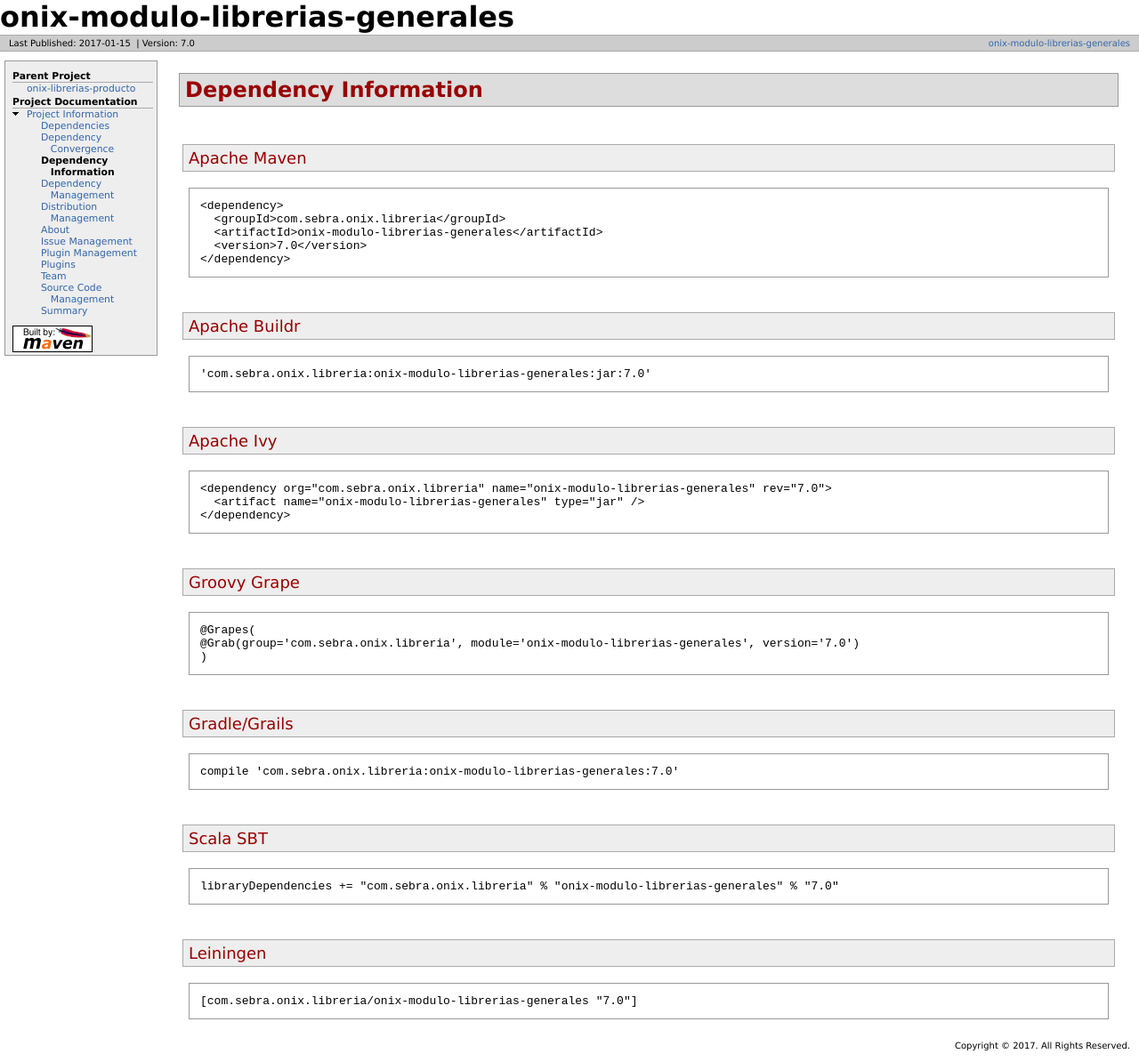
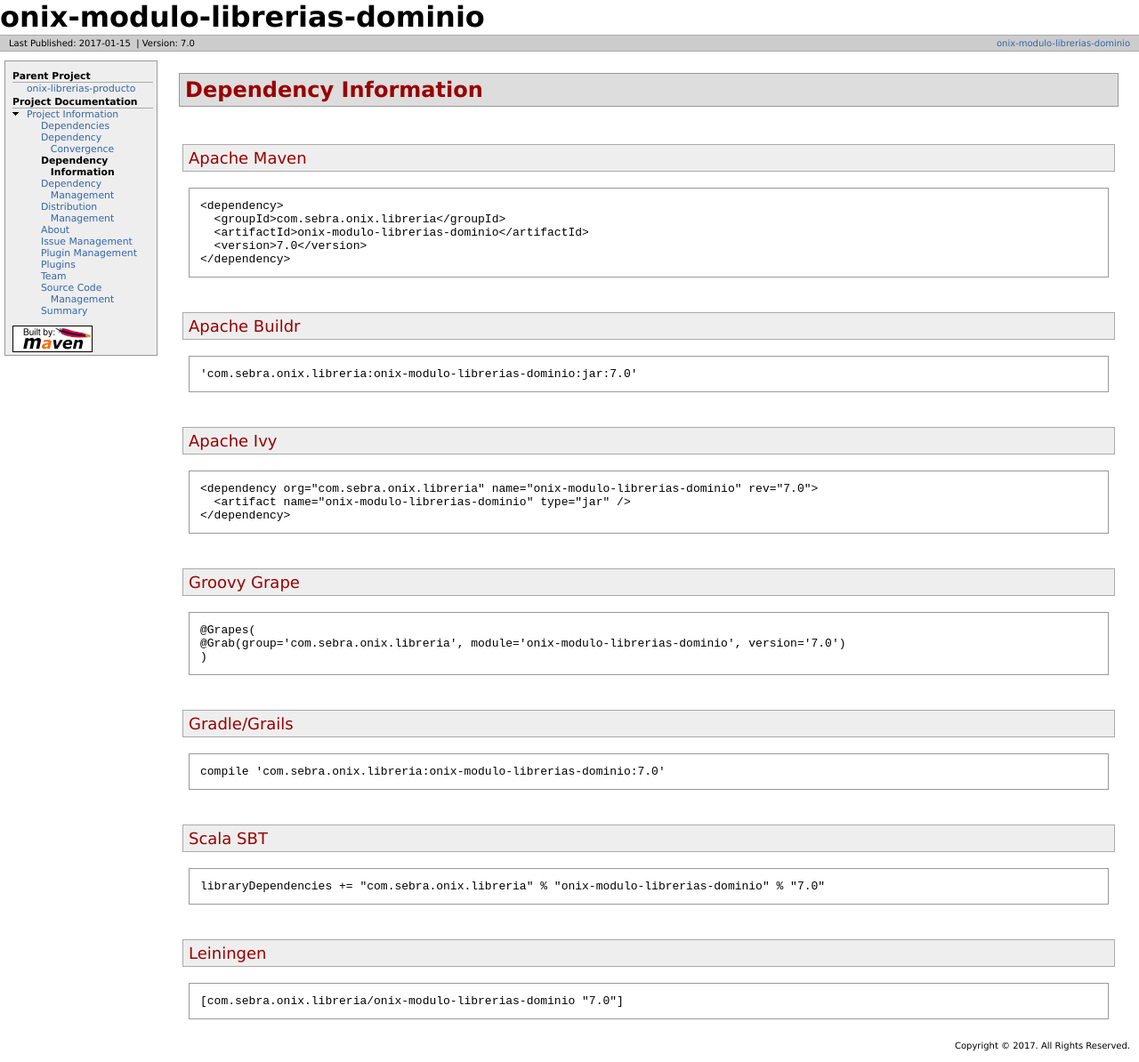
Before and after one commit to bsegovia82/arq-onix, a plain HTML site: page dependency-info.html in a window 1280 px wide. Shown: the whole page at 89% size. Drawn offline with Linux system fonts and the light colour scheme.

Commit message:
Creando el sitio para el proyecto onix-modulo-librerias-dominio 						versionado 7.0

```diff
--- a/dependency-info.html
+++ b/dependency-info.html
@@ -3,7 +3,7 @@
 <html xmlns="http://www.w3.org/1999/xhtml" xml:lang="en" lang="en">
   <head>
     <meta http-equiv="Content-Type" content="text/html; charset=UTF-8" />
-    <title>onix-modulo-librerias-generales - Dependency Information</title>
+    <title>onix-modulo-librerias-dominio - Dependency Information</title>
     <style type="text/css" media="all">
       @import url("./css/maven-base.css");
       @import url("./css/maven-theme.css");
@@ -17,7 +17,7 @@
   <body class="composite">
     <div id="banner">
                     <div id="bannerLeft">
-                onix-modulo-librerias-generales
+                onix-modulo-librerias-dominio
                 </div>
                     <div class="clear">
         <hr/>
@@ -30,7 +30,7 @@
         <span id="publishDate">Last Published: 2017-01-15</span>
                   &nbsp;| <span id="projectVersion">Version: 7.0</span>
                       </div>
-            <div class="xright">                    <a href="./" title="onix-modulo-librerias-generales">onix-modulo-librerias-generales</a>
+            <div class="xright">                    <a href="./" title="onix-modulo-librerias-dominio">onix-modulo-librerias-dominio</a>
 
 
       </div>
@@ -108,37 +108,37 @@
 <div class="source">
 <pre>&lt;dependency&gt;
   &lt;groupId&gt;com.sebra.onix.libreria&lt;/groupId&gt;
-  &lt;artifactId&gt;onix-modulo-librerias-generales&lt;/artifactId&gt;
+  &lt;artifactId&gt;onix-modulo-librerias-dominio&lt;/artifactId&gt;
   &lt;version&gt;7.0&lt;/version&gt;
 &lt;/dependency&gt;</pre></div></div>
 <div class="section">
 <h3>Apache Buildr<a name="Apache_Buildr"></a></h3><a name="Apache_Buildr"></a>
 <div class="source">
-<pre>'com.sebra.onix.libreria:onix-modulo-librerias-generales:jar:7.0'</pre></div></div>
+<pre>'com.sebra.onix.libreria:onix-modulo-librerias-dominio:jar:7.0'</pre></div></div>
 <div class="section">
 <h3>Apache Ivy<a name="Apache_Ivy"></a></h3><a name="Apache_Ivy"></a>
 <div class="source">
-<pre>&lt;dependency org=&quot;com.sebra.onix.libreria&quot; name=&quot;onix-modulo-librerias-generales&quot; rev=&quot;7.0&quot;&gt;
-  &lt;artifact name=&quot;onix-modulo-librerias-generales&quot; type=&quot;jar&quot; /&gt;
+<pre>&lt;dependency org=&quot;com.sebra.onix.libreria&quot; name=&quot;onix-modulo-librerias-dominio&quot; rev=&quot;7.0&quot;&gt;
+  &lt;artifact name=&quot;onix-modulo-librerias-dominio&quot; type=&quot;jar&quot; /&gt;
 &lt;/dependency&gt;</pre></div></div>
 <div class="section">
 <h3>Groovy Grape<a name="Groovy_Grape"></a></h3><a name="Groovy_Grape"></a>
 <div class="source">
 <pre>@Grapes(
-@Grab(group='com.sebra.onix.libreria', module='onix-modulo-librerias-generales', version='7.0')
+@Grab(group='com.sebra.onix.libreria', module='onix-modulo-librerias-dominio', version='7.0')
 )</pre></div></div>
 <div class="section">
 <h3>Gradle/Grails<a name="GradleGrails"></a></h3><a name="GradleGrails"></a>
 <div class="source">
-<pre>compile 'com.sebra.onix.libreria:onix-modulo-librerias-generales:7.0'</pre></div></div>
+<pre>compile 'com.sebra.onix.libreria:onix-modulo-librerias-dominio:7.0'</pre></div></div>
 <div class="section">
 <h3>Scala SBT<a name="Scala_SBT"></a></h3><a name="Scala_SBT"></a>
 <div class="source">
-<pre>libraryDependencies += &quot;com.sebra.onix.libreria&quot; % &quot;onix-modulo-librerias-generales&quot; % &quot;7.0&quot;</pre></div></div>
+<pre>libraryDependencies += &quot;com.sebra.onix.libreria&quot; % &quot;onix-modulo-librerias-dominio&quot; % &quot;7.0&quot;</pre></div></div>
 <div class="section">
 <h3>Leiningen<a name="Leiningen"></a></h3><a name="Leiningen"></a>
 <div class="source">
-<pre>[com.sebra.onix.libreria/onix-modulo-librerias-generales &quot;7.0&quot;]</pre></div></div></div>
+<pre>[com.sebra.onix.libreria/onix-modulo-librerias-dominio &quot;7.0&quot;]</pre></div></div></div>
       </div>
     </div>
     <div class="clear">
```
Also changed, not shown: dependencies.html (+8 -8 lines), dependency-convergence.html (+3 -3 lines), dependency-management.html (+3 -3 lines), distribution-management.html (+4 -4 lines), index.html (+4 -4 lines), issue-tracking.html (+3 -3 lines), plugin-management.html (+3 -3 lines), plugins.html (+3 -3 lines), project-info.html (+3 -3 lines), project-summary.html (+5 -5 lines), source-repository.html (+4 -4 lines), team-list.html (+3 -3 lines).
